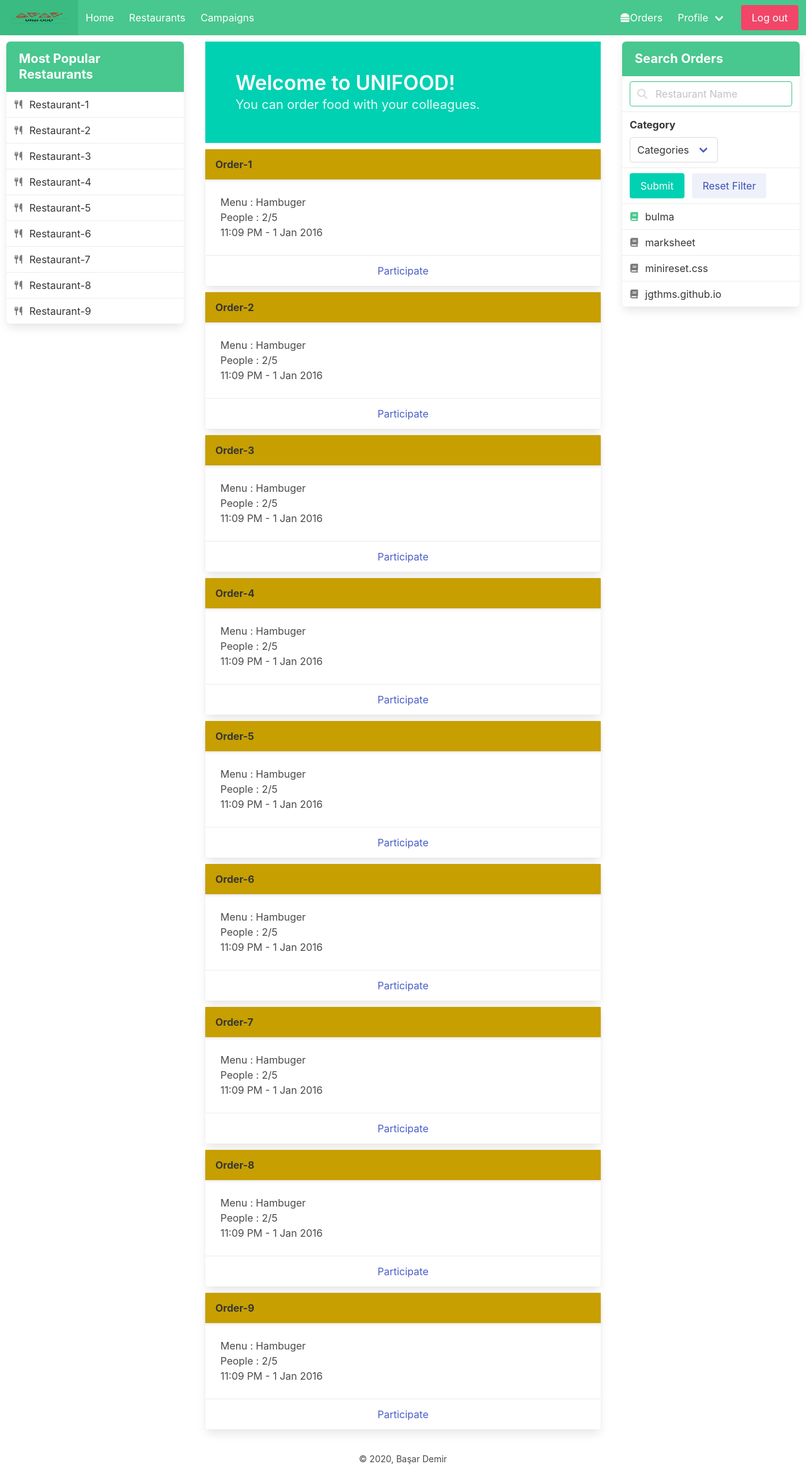
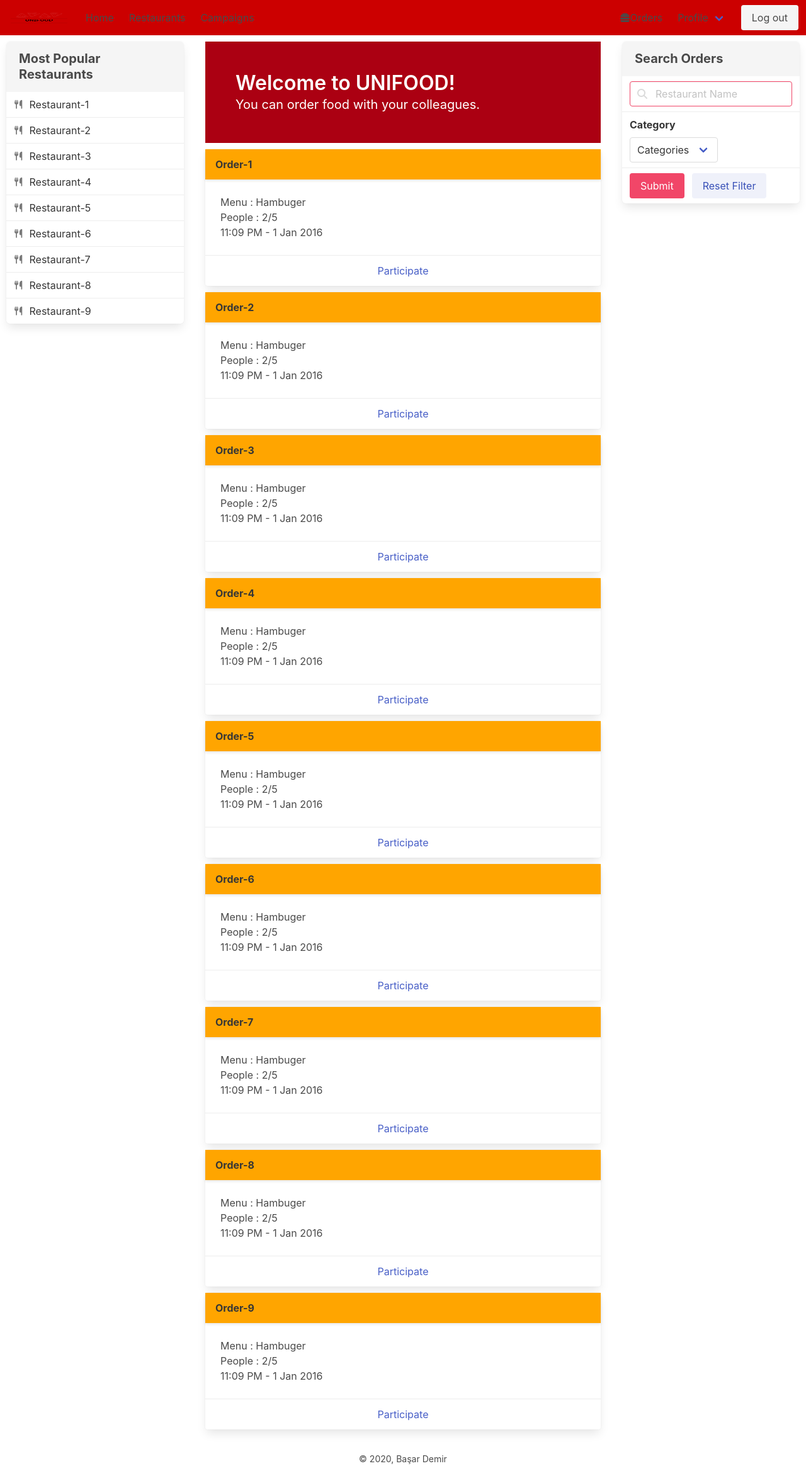
Before and after one commit to basardemir/Co-Food, a Flask app: page / in a window 1280 px wide. Shown: the whole page at 63% size. Run offline with Flask 2, Linux system fonts and the light colour scheme; some libraries are stand-ins or nearby versions.

Commit message:
Theme colors was changed.

```diff
--- a/static/layout.css
+++ b/static/layout.css
@@ -2,20 +2,28 @@ footer {
     text-align: center;
 }
 
-.card{
+.card {
     margin-top: 10px;
     margin-bottom: 10px;
 }
-.panel{
+
+.panel {
     margin: 10px;
 }
-.hero{
+
+.hero {
+    margin-top: 10px;
+    background-color:#ab0012 !important;
+}
+
+article {
     margin-top: 10px;
 }
 
-article{
-    margin-top: 10px;
+.card-header-title {
+    background: orange;
 }
-.card-header-title{
-    background:#c79f00;
+
+.navbar {
+    background-color: #cc0000 !important;
 }
--- a/templates/layout.html
+++ b/templates/layout.html
@@ -9,7 +9,7 @@
     <script src="https://kit.fontawesome.com/d490a62249.js" crossorigin="anonymous"></script>
 </head>
 <body>
-<nav class="navbar is-success" role="navigation" aria-label="main navigation">
+<nav class="navbar " role="navigation" aria-label="main navigation">
     <div class="navbar-brand">
         <a class="navbar-item" href="/">
             <img src="{{ url_for('static', filename='images/logo-unifood.png') }}" width="100" height="600">
@@ -22,9 +22,9 @@
         </a>
     </div>
 
-    <div id="navbarBasicExample" class="navbar-menu">
-        <div class="navbar-start">
-            <a class="navbar-item" href="/">
+    <div id="navbarBasicExample"   class="navbar-menu">
+        <div class="navbar-start is-light" >
+            <a class="navbar-item"  href="/">
                 Home
             </a>
             <a class="navbar-item" href="/restaurants">
@@ -54,7 +54,7 @@
             </div>
             <div class="navbar-item">
                 <div class="buttons">
-                    <a class="button is-danger">
+                    <a class="button is-light">
                         Log out
                     </a>
                 </div>
--- a/templates/main_page.html
+++ b/templates/main_page.html
@@ -4,7 +4,7 @@
 
 {% endblock %}
 {% block left_area %}
-    <article class="panel is-success">
+    <article class="panel is-light">
         <p class="panel-heading">
             Most Popular Restaurants
         </p>
@@ -20,13 +20,13 @@
 
 {% endblock %}
 {% block middle %}
-<section class="hero is-primary">
+<section class="hero">
   <div class="hero-body">
     <div class="container">
-      <h1 class="title">
+      <h1 class="title" style="color:white;">
         Welcome to UNIFOOD!
       </h1>
-      <h2 class="subtitle">
+      <h2 class="subtitle" style="color:white;">
         You can order food with your colleagues.
       </h2>
     </div>
@@ -47,20 +47,20 @@
                 </div>
             </div>
             <footer class="card-footer">
-                <a href="#" class="card-footer-item">Participate</a>
+                <a href="/wait-room" class="card-footer-item">Participate</a>
             </footer>
         </div>
     {% endfor %}
 
 {% endblock %}
 {% block right_area %}
-    <article class="panel is-success" style="margin-top: 10px;">
+    <article class="panel is-light" style="margin-top: 10px;">
         <p class="panel-heading">
             Search Orders
         </p>
         <div class="panel-block">
             <p class="control has-icons-left">
-                <input class="input is-success" type="text" placeholder="Restaurant Name">
+                <input class="input is-danger" type="text" placeholder="Restaurant Name">
                 <span class="icon is-left">
                 <i class="fas fa-search" aria-hidden="true"></i>
                 </span>
@@ -85,36 +85,13 @@
         <div class="panel-block">
             <div class="field is-grouped">
                 <div class="control">
-                    <button class="button is-primary">Submit</button>
+                    <button class="button is-danger">Submit</button>
                 </div>
                 <div class="control">
                     <button class="button is-link is-light">Reset Filter</button>
                 </div>
             </div>
         </div>
-        <a class="panel-block is-active">
-    <span class="panel-icon">
-      <i class="fas fa-book" aria-hidden="true"></i>
-    </span>
-            bulma
-        </a>
-        <a class="panel-block">
-    <span class="panel-icon">
-      <i class="fas fa-book" aria-hidden="true"></i>
-    </span>
-            marksheet
-        </a>
-        <a class="panel-block">
-    <span class="panel-icon">
-      <i class="fas fa-book" aria-hidden="true"></i>
-    </span>
-            minireset.css
-        </a>
-        <a class="panel-block">
-    <span class="panel-icon">
-      <i class="fas fa-book" aria-hidden="true"></i>
-    </span>
-            jgthms.github.io
-        </a>
+
     </article>
 {% endblock %}
--- a/templates/order.html
+++ b/templates/order.html
@@ -4,7 +4,7 @@
 
 {% endblock %}
 {% block left_area %}
-    <article class="panel is-success">
+    <article class="panel is-light">
         <p class="panel-heading">
             Current Menu
         </p>
--- a/templates/restaurant.html
+++ b/templates/restaurant.html
@@ -4,7 +4,7 @@
 
 {% endblock %}
 {% block left_area %}
-    <article class="panel is-success">
+    <article class="panel is-light">
         <p class="panel-heading">
             Most Popular Menus
         </p>
@@ -59,7 +59,7 @@
 
 {% endblock %}
 {% block right_area %}
-    <article class="message is-success">
+    <article class="message is-light">
         <div class="message-header">
             <p>Comment Restaurant</p>
         </div>
--- a/templates/wait_room.html
+++ b/templates/wait_room.html
@@ -4,7 +4,7 @@
 
 {% endblock %}
 {% block left_area %}
-    <article class="panel is-success">
+    <article class="panel is-light">
         <p class="panel-heading">
             Current Menu - Restaurant Name
         </p>
@@ -50,8 +50,8 @@
 
 
 <div class="buttons">
-  <button class="button is-success">Send Order</button>
-  <button class="button is-danger">Cancel Order</button>
+  <button class="button is-danger">Send Order</button>
+  <button class="button is-light">Cancel Order</button>
 </div>
 
 {% endblock %}
```
Also changed, not shown: templates/campaigns.html (+4 -28 lines), templates/restaurants.html (+4 -28 lines), templates/history.html (added).
